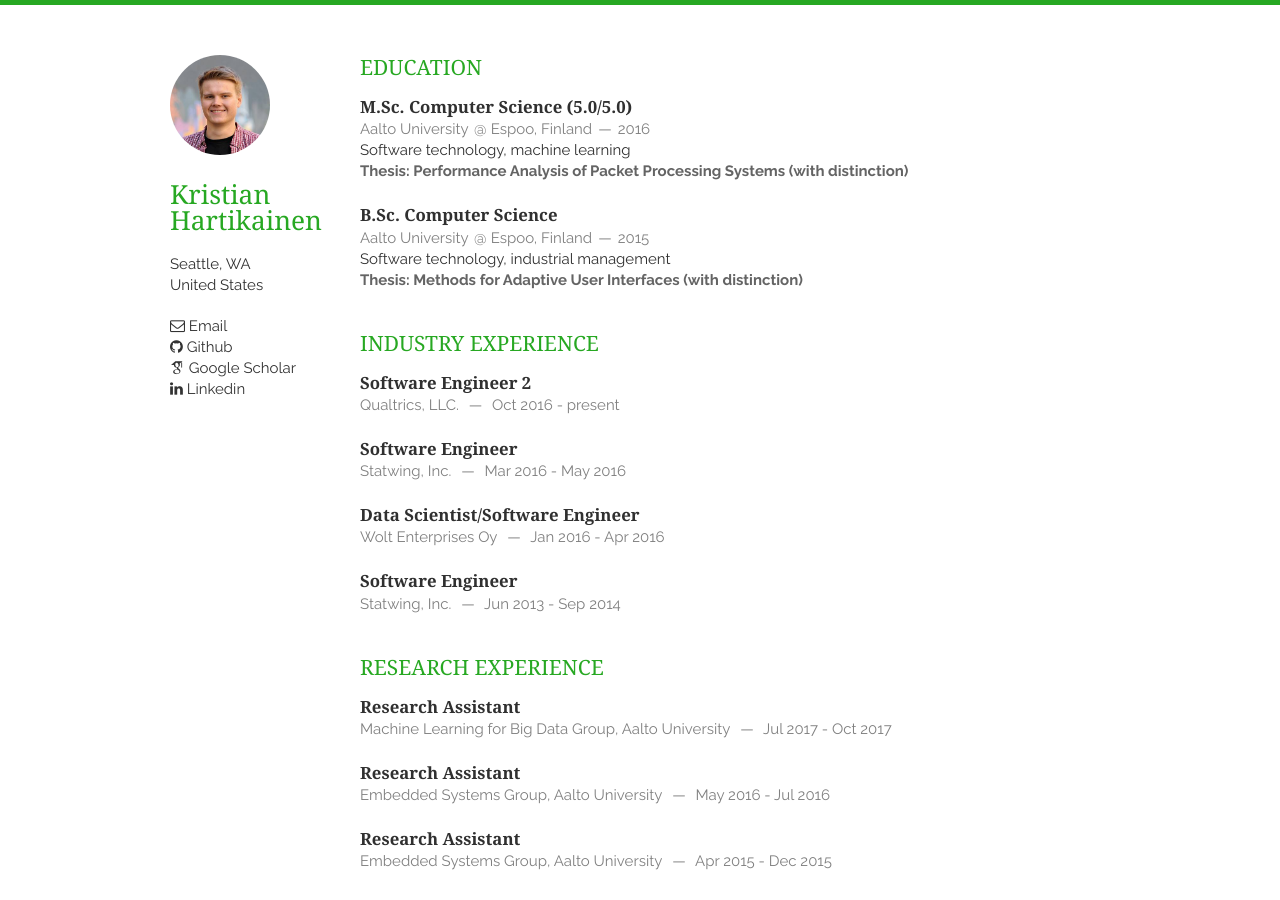
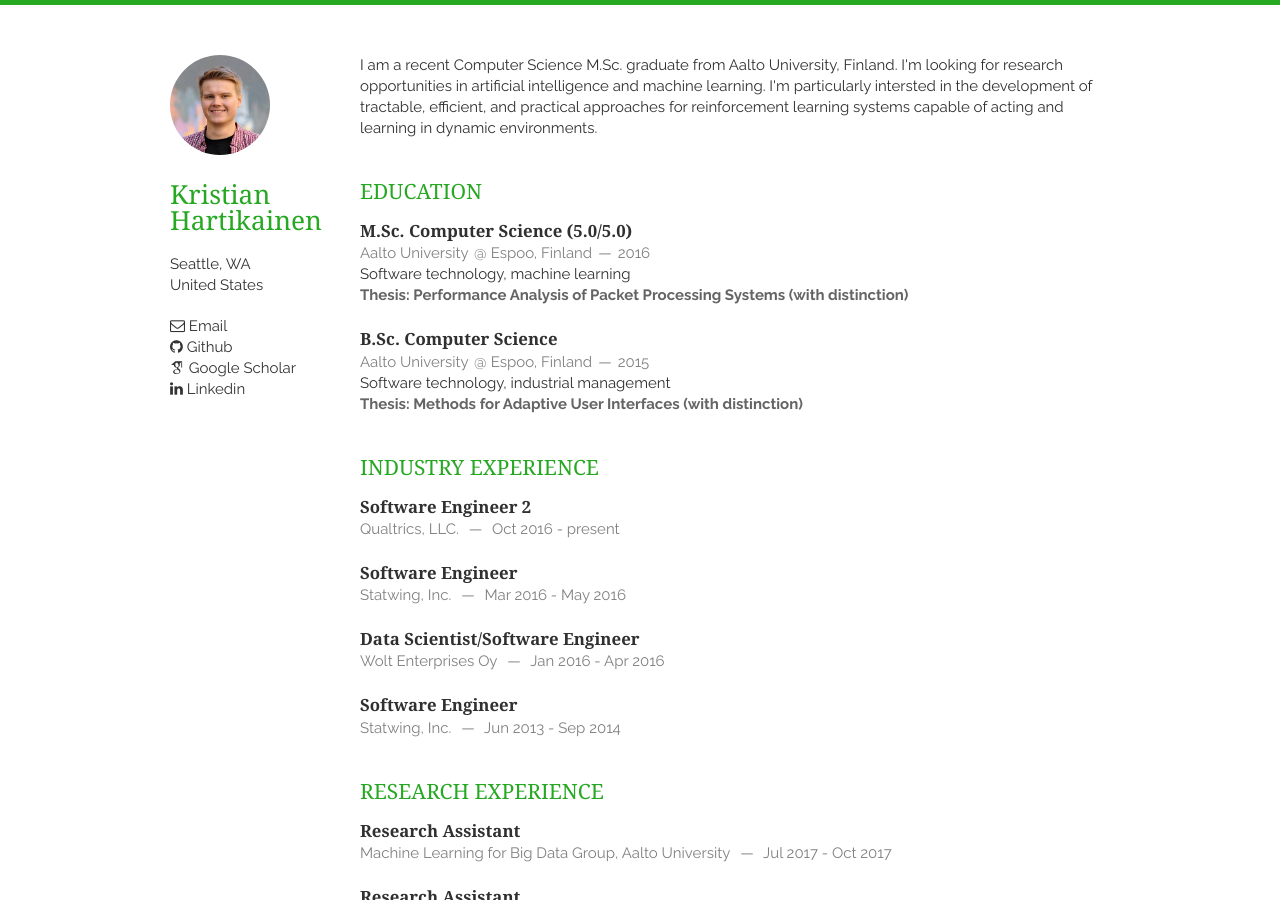
Before and after one commit to hartikainen/hartikainen.github.io, a Jekyll site: the page built from index.html, in a window 1280 px wide and 900 px high. Built offline with Jekyll 4.4.1, drawn with Linux system fonts in a browser that asks for light colours; nearby versions of some CDN libraries; some web fonts are replaced; the list of posts is cut into pages by our own code.

Commit message:
Adds biography.

```diff
--- /dev/null
+++ b/_data/biography.yaml
@@ -0,0 +1 @@
+about: "I am a recent Computer Science M.Sc. graduate from Aalto University, Finland.  I'm looking for research opportunities in artificial intelligence and machine learning. I'm particularly intersted in the development of tractable, efficient, and practical approaches for reinforcement learning systems capable of acting and learning in dynamic environments. "
--- a/_includes/biography.html
+++ b/_includes/biography.html
@@ -1,7 +1,7 @@
 <section class="thirteen columns">
-  <h1>Biography</h1>
-  <p>
-    Recent M.Sc. (Computer Science) graduate from Aalto University, Finland.
-    I'm currently working as a software engineer at Qualtrics,
-  </p>
+  <article>
+    <p>
+      {{ site.data.biography.about  }}
+    </p>
+  </article>
 </section>
--- a/index.html
+++ b/index.html
@@ -2,6 +2,7 @@
 layout: layout
 ---
 
+{% include biography.html %}
 {% include education.html %}
 {% include industry-experience.html %}
 {% include research-experience.html %}
```
